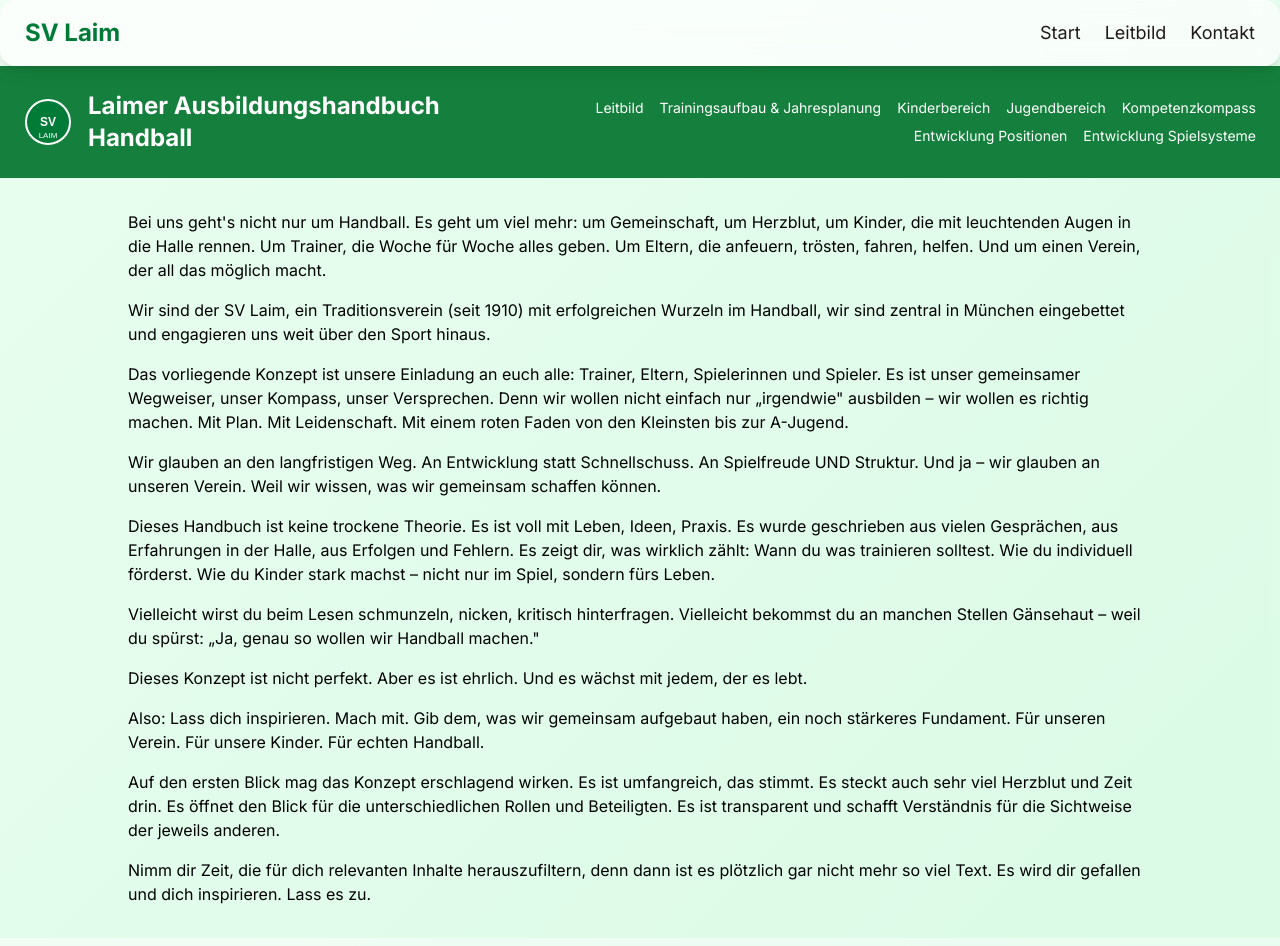
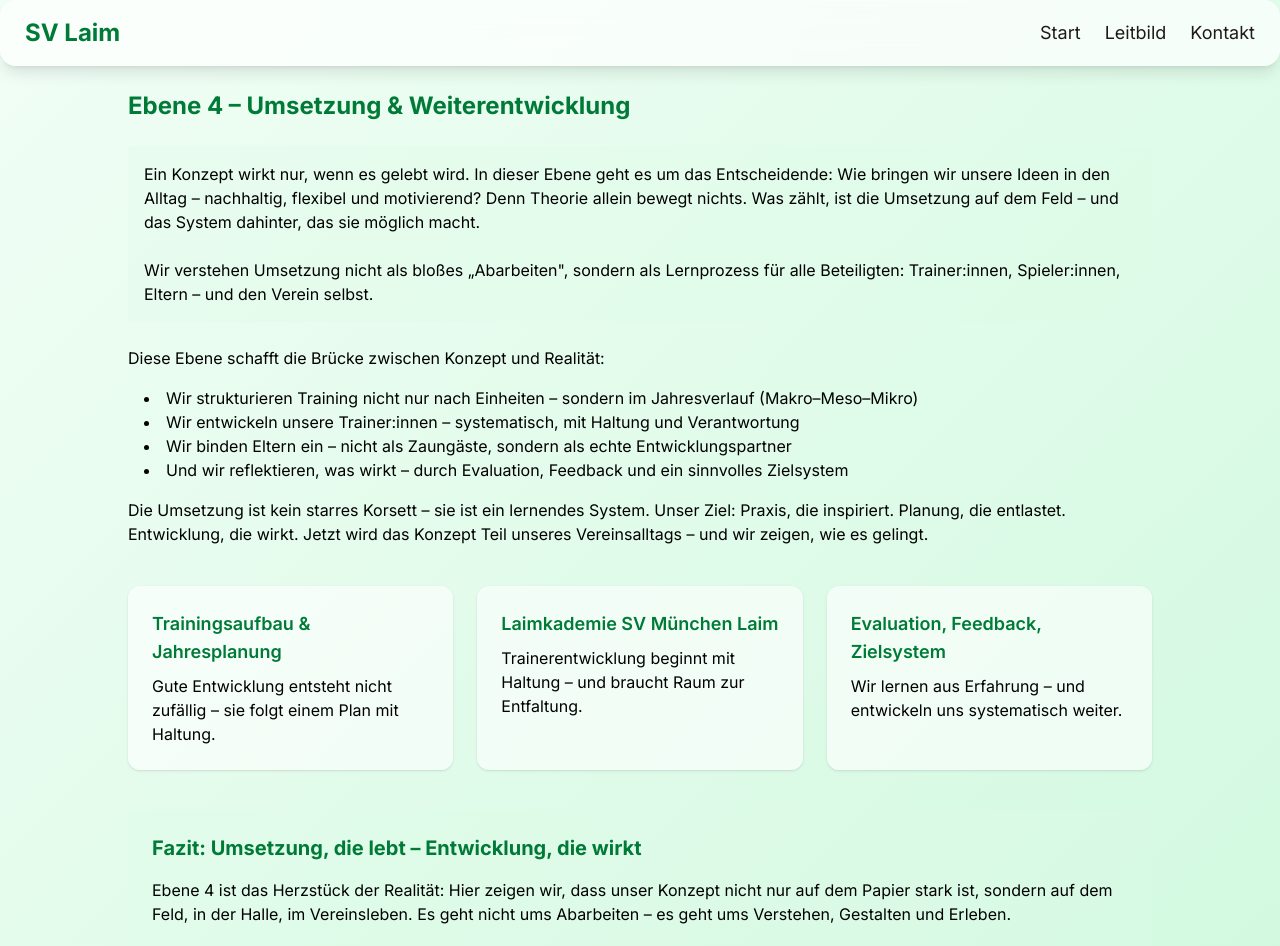
Before and after one commit to OGCoach23/Handbuch-Ausbildung, a React (Vite) app: page /ebene4 in a window 1280 px wide. Shown: the top 946 px of the page. Built offline with nearby package versions, Linux system fonts and the light colour scheme.

Commit message:
Add Ebene4 page - Umsetzung & Weiterentwicklung with implementation focus

```diff
--- a/src/App.jsx
+++ b/src/App.jsx
@@ -8,6 +8,7 @@
 import AltersLeistungsstufen from "./pages/AltersLeistungsstufen";
 import Ebene2 from "./pages/Ebene2";
 import Ebene3 from "./pages/Ebene3";
+import Ebene4 from "./pages/Ebene4";
 import Ausbildungsprinzipien from "./pages/Ausbildungsprinzipien";
 import Navbar from "./layout/Navbar";
 
@@ -42,6 +43,7 @@
           <Route path="/stufen" element={<AltersLeistungsstufen />} />
           <Route path="/ebene2" element={<Ebene2 />} />
           <Route path="/ebene3" element={<Ebene3 />} />
+          <Route path="/ebene4" element={<Ebene4 />} />
           <Route path="/ausbildungsprinzipien" element={<Ausbildungsprinzipien />} />
           <Route path="/kontakt" element={<KontaktPage />} />
           <Route path="*" element={<Home />} />
--- /dev/null
+++ b/src/pages/Ebene4.jsx
@@ -0,0 +1,71 @@
+import { motion } from "framer-motion";
+
+export default function Ebene4() {
+  return (
+    <div className="space-y-10 p-6">
+      <section className="max-w-5xl mx-auto space-y-6">
+        <motion.h1
+          initial={{ opacity: 0, y: 20 }}
+          whileInView={{ opacity: 1, y: 0 }}
+          transition={{ duration: 0.5 }}
+          className="text-2xl font-bold text-primary"
+        >
+          Ebene 4 – Umsetzung & Weiterentwicklung
+        </motion.h1>
+
+        <motion.p
+          initial={{ opacity: 0, y: 20 }}
+          whileInView={{ opacity: 1, y: 0 }}
+          transition={{ duration: 0.6 }}
+          className="bg-green-100/30 p-4 rounded"
+        >
+          Ein Konzept wirkt nur, wenn es gelebt wird. In dieser Ebene geht es um das Entscheidende: Wie bringen wir unsere Ideen in den Alltag – nachhaltig, flexibel und motivierend? Denn Theorie allein bewegt nichts. Was zählt, ist die Umsetzung auf dem Feld – und das System dahinter, das sie möglich macht.
+          <br /><br />
+          Wir verstehen Umsetzung nicht als bloßes „Abarbeiten", sondern als Lernprozess für alle Beteiligten: Trainer:innen, Spieler:innen, Eltern – und den Verein selbst.
+        </motion.p>
+
+        <motion.div
+          initial={{ opacity: 0, y: 20 }}
+          whileInView={{ opacity: 1, y: 0 }}
+          transition={{ duration: 0.6 }}
+          className="space-y-4"
+        >
+          <p>Diese Ebene schafft die Brücke zwischen Konzept und Realität:</p>
+          <ul className="list-disc list-inside pl-4">
+            <li>Wir strukturieren Training nicht nur nach Einheiten – sondern im Jahresverlauf (Makro–Meso–Mikro)</li>
+            <li>Wir entwickeln unsere Trainer:innen – systematisch, mit Haltung und Verantwortung</li>
+            <li>Wir binden Eltern ein – nicht als Zaungäste, sondern als echte Entwicklungspartner</li>
+            <li>Und wir reflektieren, was wirkt – durch Evaluation, Feedback und ein sinnvolles Zielsystem</li>
+          </ul>
+          <p>Die Umsetzung ist kein starres Korsett – sie ist ein lernendes System. Unser Ziel: Praxis, die inspiriert. Planung, die entlastet. Entwicklung, die wirkt. Jetzt wird das Konzept Teil unseres Vereinsalltags – und wir zeigen, wie es gelingt.</p>
+        </motion.div>
+      </section>
+
+      {/* Karten */}
+      <section className="max-w-5xl mx-auto grid grid-cols-1 md:grid-cols-3 gap-6">
+        <div className="bg-white/60 p-6 rounded-xl shadow hover:shadow-lg transition duration-300">
+          <h3 className="text-lg font-semibold text-primary mb-2">Trainingsaufbau & Jahresplanung</h3>
+          <p>Gute Entwicklung entsteht nicht zufällig – sie folgt einem Plan mit Haltung.</p>
+        </div>
+        <div className="bg-white/60 p-6 rounded-xl shadow hover:shadow-lg transition duration-300">
+          <h3 className="text-lg font-semibold text-primary mb-2">Laimkademie SV München Laim</h3>
+          <p>Trainerentwicklung beginnt mit Haltung – und braucht Raum zur Entfaltung.</p>
+        </div>
+        <div className="bg-white/60 p-6 rounded-xl shadow hover:shadow-lg transition duration-300">
+          <h3 className="text-lg font-semibold text-primary mb-2">Evaluation, Feedback, Zielsystem</h3>
+          <p>Wir lernen aus Erfahrung – und entwickeln uns systematisch weiter.</p>
+        </div>
+      </section>
+
+      {/* Fazit */}
+      <section className="max-w-5xl mx-auto space-y-4 bg-green-100/30 p-6 rounded">
+        <h2 className="text-xl font-bold text-primary">Fazit: Umsetzung, die lebt – Entwicklung, die wirkt</h2>
+        <p>Ebene 4 ist das Herzstück der Realität: Hier zeigen wir, dass unser Konzept nicht nur auf dem Papier stark ist, sondern auf dem Feld, in der Halle, im Vereinsleben. Es geht nicht ums Abarbeiten – es geht ums Verstehen, Gestalten und Erleben.</p>
+        <p>Wir geben unseren Trainer:innen die Werkzeuge in die Hand, ihre Verantwortung mit Haltung und Struktur zu leben. Wir holen Eltern ins Boot – nicht als Zaungäste, sondern als Entwicklungspartner. Und wir bauen ein lernendes System, das sich selbst weiterentwickelt – mit Feedback, Reflexion und klaren Zielen.</p>
+        <p>Denn Ausbildung ist kein Zustand – sie ist ein Prozess.</p>
+        <p>Mit der Trainerakademie, den Elternformaten und einem klar strukturierten Jahresrhythmus schaffen wir den Rahmen, in dem nachhaltige Entwicklung möglich wird. Nicht perfekt, aber wirksam. Nicht starr, aber stabil. Nicht allein, sondern gemeinsam.</p>
+        <p className="font-semibold italic">👉 Jetzt beginnt der echte Weg: in der Halle, auf der Bank, im Dialog. Aus Konzept wird Haltung. Aus Haltung wird Handlung. Aus Handlung wird Entwicklung.</p>
+      </section>
+    </div>
+  );
+}
```
